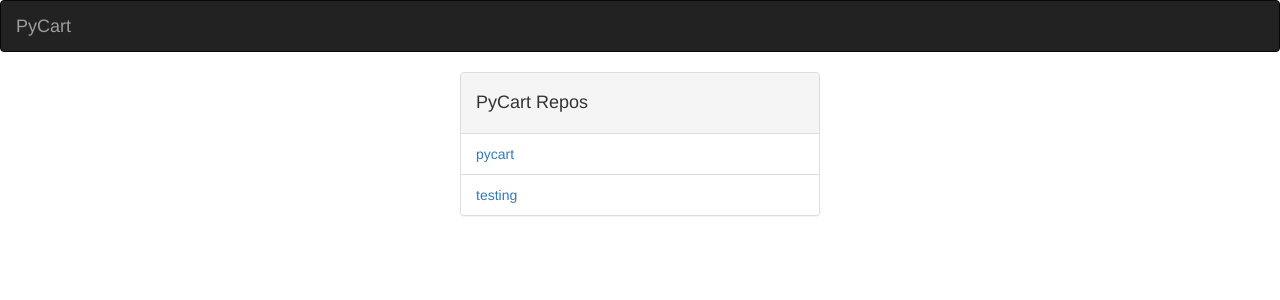
After one commit to tf198/pycart, a Django app: page / in a window 1280 px wide. The commit adds this page. Shown: the top 300 px of the page. Run offline with Django 3.2, Linux system fonts and the light colour scheme; some libraries are stand-ins or nearby versions.

Commit message:
Added repo list

```diff
--- a/pycart/pycart/urls.py
+++ b/pycart/pycart/urls.py
@@ -1,5 +1,7 @@
 from django.conf.urls import patterns, include, url
+import repo.views
 
 urlpatterns = patterns('',
+    url(r'^$', repo.views.RepoListView.as_view(), name="repo_list"),
     url(r'^(?P<repo>\w+)/', include('repo.urls')),
 )
--- a/pycart/repo/templates/pyhub/interface.html
+++ b/pycart/repo/templates/pyhub/interface.html
@@ -34,7 +34,7 @@
 	{% block body %}
 
 		<div class="navbar navbar-inverse navbar-static">
-			<a class="navbar-brand" href="{% url 'repo_tree' repo=repo branch='master' path='' %}">PyCart</a>
+			<a class="navbar-brand" href="/">PyCart</a>
 		</div>
 
 		<div class="container">
--- /dev/null
+++ b/pycart/repo/templates/repo/list.html
@@ -0,0 +1,22 @@
+{% extends "pyhub/interface.html" %}
+
+{% block content %}
+
+<div class="row">
+
+	<div class="col-md-4 col-md-offset-4">
+		<div class="panel panel-default">
+			<div class="panel-heading">
+				<h4 class="panel-heading-text">PyCart Repos</h4>
+			</div>
+			<ul class="list-group">
+				{% for repo in repos %}
+				<li class="list-group-item"><a href="{% url 'repo_tree' repo=repo branch='master' path='' %}">{{ repo }}</a></li>
+				{% endfor %}
+			</ul>
+		</div>
+	</div>
+
+</div>
+
+{% endblock %}
--- a/pycart/repo/views.py
+++ b/pycart/repo/views.py
@@ -1,5 +1,5 @@
 # Create your views here.
-from django.views.generic import TemplateView
+from django.views.generic import TemplateView, RedirectView
 from django.http import Http404
 from django.core.exceptions import ImproperlyConfigured
 from django.utils.safestring import mark_safe
@@ -44,13 +44,24 @@
 
         raise ImproperlyConfigured("Need to provide a repo")
 
-class RepoSummaryView(RepoMixin, TemplateView):
-    template_name = "repo/status.html"
+class RepoListView(TemplateView):
+    template_name = "repo/list.html"
 
     def get_context_data(self, **kwargs):
         context = TemplateView.get_context_data(self, **kwargs)
 
+        context['repos'] = getattr(settings, "REPOS", {}).keys()
+
         return context
+
+class RepoSummaryView(RedirectView):
+
+    def get_redirect_url(self, **kwargs):
+        from django.core.urlresolvers import reverse
+
+        return reverse('repo_tree', kwargs={'repo': kwargs['repo'],
+                                            'branch': 'master',
+                                            'path': ''})
 
 class RepoTreeView(RepoMixin, TemplateView):
     template_name = "repo/tree.html"
```
